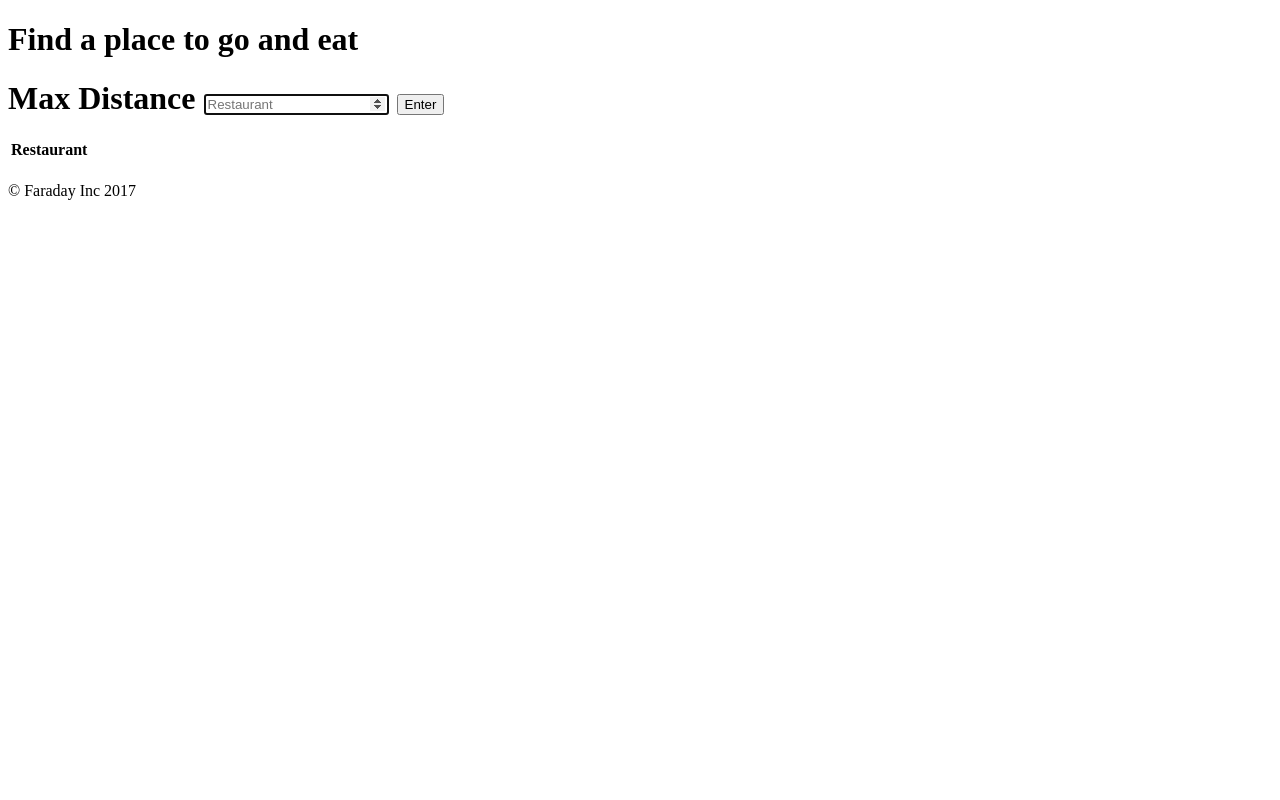
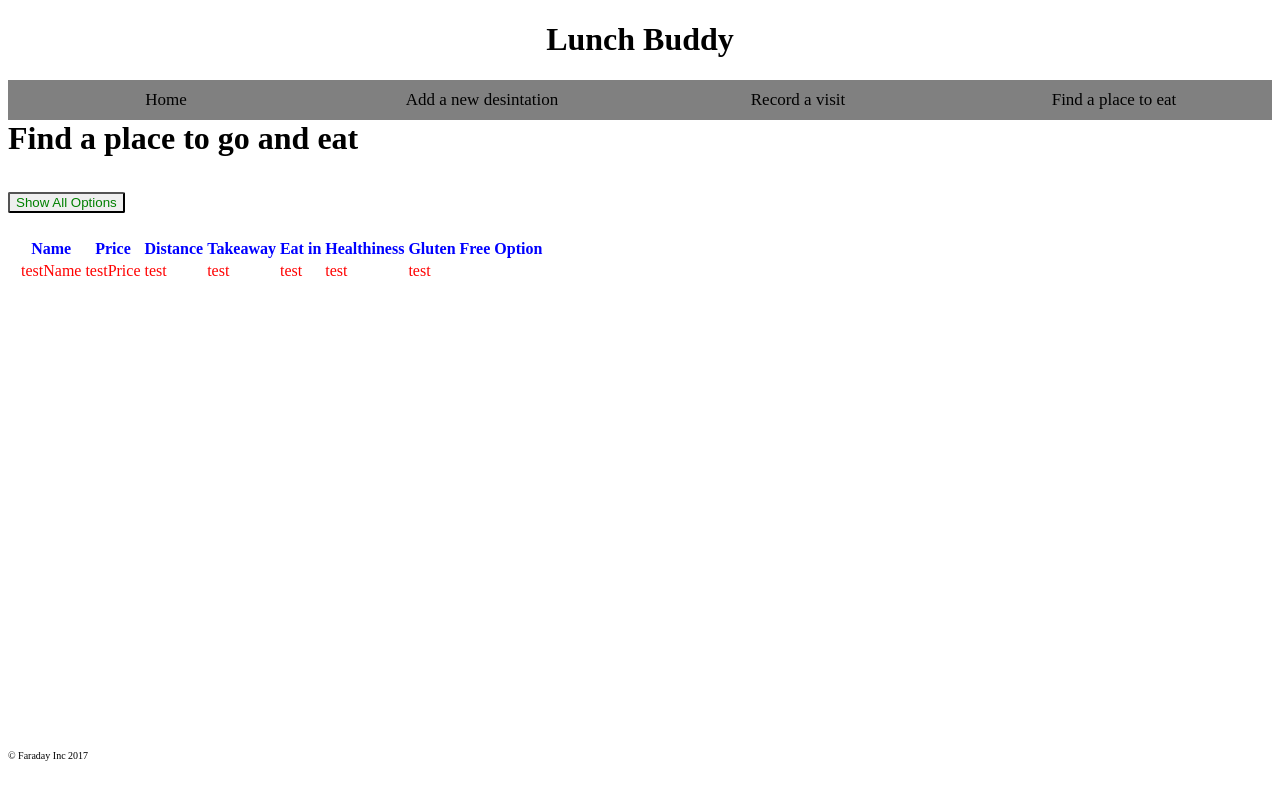
Before and after one commit to thekitbag/Lunchbuddy, a Flask app: page /showFindLunch in a window 1280 px wide. Run offline with Flask 2, Linux system fonts and the light colour scheme; lists and menus that the app fills with data are empty.

Commit message:
add header navigation and select all option

```diff
--- a/app.py
+++ b/app.py
@@ -5,6 +5,7 @@ app = Flask(__name__)
 
 db = 'lunchbuddy.sqlite'
 
+#routes for displaying pages
 
 @app.route("/")
 def main():
@@ -13,6 +14,16 @@ def main():
 @app.route('/showAddDestination')
 def showAddDestination():
     return render_template('adddestination.html')
+
+@app.route('/showRecordVisit')
+def showRecordVisit():
+    return render_template('recordvisit.html')
+
+@app.route('/showFindLunch')
+def showFindLunch():
+    return render_template('findlunch.html')
+
+#routes for button actions
 
 @app.route('/enterDetails',methods=['POST','GET'])
 def enterDetails():
@@ -33,9 +44,7 @@ def enterDetails():
 	conn.close()
 	return json.dumps({'message':'New Restaurant added successfully !'})
 
-@app.route('/showRecordVisit')
-def showRecordVisit():
-    return render_template('recordvisit.html')
+
 
 @app.route('/recordVisit',methods=['POST','GET'])
 def recordVisit():
@@ -54,19 +63,14 @@ def recordVisit():
 	conn.close()
 	return json.dumps({'message':'Visit Recorded successfully !'})
 
-@app.route('/showFindLunch')
-def showFindLunch():
-    return render_template('findlunch.html')
+
 
 @app.route('/findLunch',methods=['POST','GET'])
 def findLunch():
-	#get max distance from form
-	_maxDistance = request.form['maxDistance']
-	results = []
 
 	conn = sqlite3.connect(db)
 	c = conn.cursor()
-	c.execute("SELECT Name FROM restaurants where Distance = (?);", (_maxDistance))
+	c.execute("SELECT Name FROM restaurants")
 	all_rows = c.fetchall()
 	return jsonify(all_rows)
 
--- /dev/null
+++ b/static/css/styles.css
@@ -0,0 +1,54 @@
+.header h1 {
+	text-align: center;
+}
+
+.header{
+	width: 100%;
+}
+.header a {
+    float: left;
+    width:25%;
+    display: block;
+    background-color: grey;
+    color: black;
+    text-align: center;
+    text-decoration: none;
+    font-size: 17px;
+    padding: 10px 0;
+    border: 2px;
+}
+
+.body h1 {
+	font-family: verdana;
+	text-align: center;
+	font-size: 24px;
+	padding-top: 20px;
+
+}
+
+.footer {
+	position: absolute;
+	top: 90%;
+	width: 100;
+	margin-top: 20px;
+	font-size: 10px;
+}
+
+.bggb{
+	color:green;
+	border-radius: 2px;
+}
+
+#resultsTable {
+  margin:10px;
+}
+
+#resultsTable th{
+  color:blue;
+  margin-right:20px;
+}
+
+#resultsTable td{
+  color:red;
+  margin-right:20px;
+}
--- a/static/js/findLunch.js
+++ b/static/js/findLunch.js
@@ -8,10 +8,10 @@ $(function(){
 			success: function(response){
 				var results = response;
 				var resultsLength = results.length;
-				var table = document.getElementById("resultsTable")
+				var table = document.getElementById('resultsTable');
 				for (var i = 0; i < resultsLength; i++) {
-					var row = table.insertRow(0);
-					var cell1 = row.insertCell(0);
+					var row = table.insertRow();
+					var cell1 = row.insertCell();
 					cell1.innerHTML = results[i]
 				    //Do something
 				};
--- a/templates/findlunch.html
+++ b/templates/findlunch.html
@@ -3,38 +3,49 @@
 
 <head>
     <title>Lunch Buddy</title>
+    <link rel="stylesheet" type="text/css" href="../static/css/styles.css">
     <script src="../static/js/jquery-3.2.1.js"></script>
-    <script src="../static/js/findLunch.js"></script>
+    <script src="../static/js/findLunch.js?newversion5"></script>
 
 </head>
 
 <body>
 
     <div class="container">
+
         <div class="header">
-           <h1>Find a place to go and eat<h1>
-            <form class="form-signin">
-            <label for="maxDistance" class="sr-only">Max Distance</label>
-            <input type="number" name="maxDistance" id="maxDistance" class="form-control" placeholder="Restaurant" required autofocus>
+            <h1>Lunch Buddy</h1>
+            <a class="nav-button" href="/" role="button">Home</a>
+            <a class="nav-button" href="showAddDestination" role="button">Add a new desintation</a>
+            <a class="nav-button" href="showRecordVisit" role="button">Record a visit</a>
+            <a class="nav-button" href="showFindLunch" role="button">Find a place to eat</a>
+        </div>
 
-            <button id="btnGetLunches" class="btn btn-lg btn-primary btn-block" type="button">Enter</button>
-           </form>
+        <div class="search-criteria">
+            <h1>Find a place to go and eat<h1>
+            <button id="btnGetLunches" class="bggb" type="button">Show All Options</button>
+        </div>
 
-        </div>
         <table id="resultsTable">
-            <thead>
-                <th> Restaurant </th>
-            </thead>
-
-            <tbody id="table-body">
-
-                <tr>
-                    <td> </td>
-                </tr>
-
-            </tbody>
+          <tr>
+            <th>Name</th>
+            <th>Price</th>
+            <th> Distance </th>
+            <th> Takeaway </th>
+            <th> Eat in </th>
+            <th> Healthiness </th>
+            <th> Gluten Free Option </th>
+          </tr>
+          <tr>
+            <td>testName</td>
+            <td>testPrice</td>
+            <td>test</td>
+            <td>test</td>
+            <td>test</td>
+            <td>test</td>
+            <td>test</td>
+          </tr>
         </table>
-
 
         <footer class="footer">
             <p>&copy; Faraday Inc 2017</p>
```
Also changed, not shown: templates/adddestination.html (+7 -2 lines), templates/index.html (+17 -12 lines), templates/recordvisit.html (+7 -2 lines), static/images/paulitos.PNG (added).
